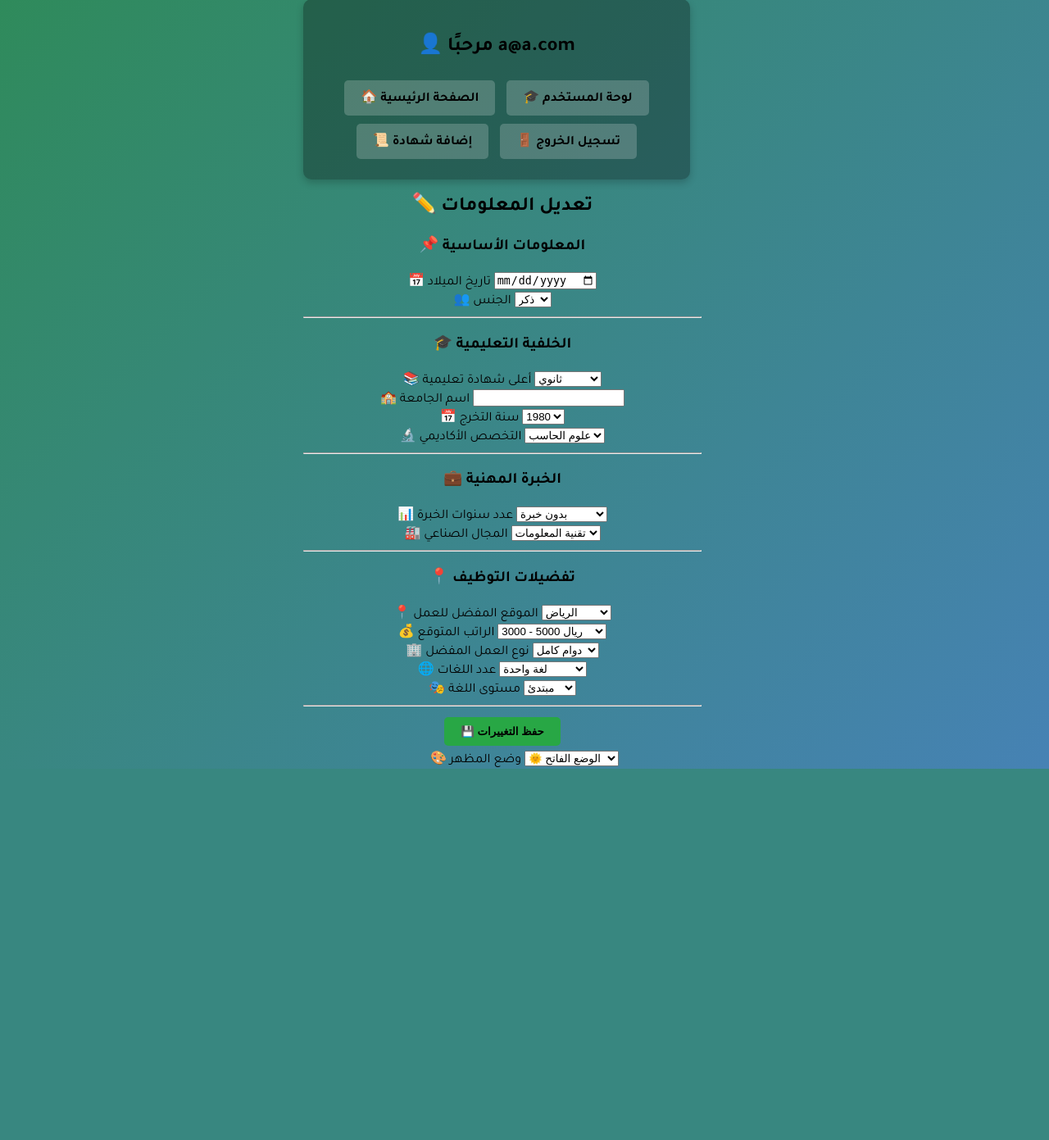
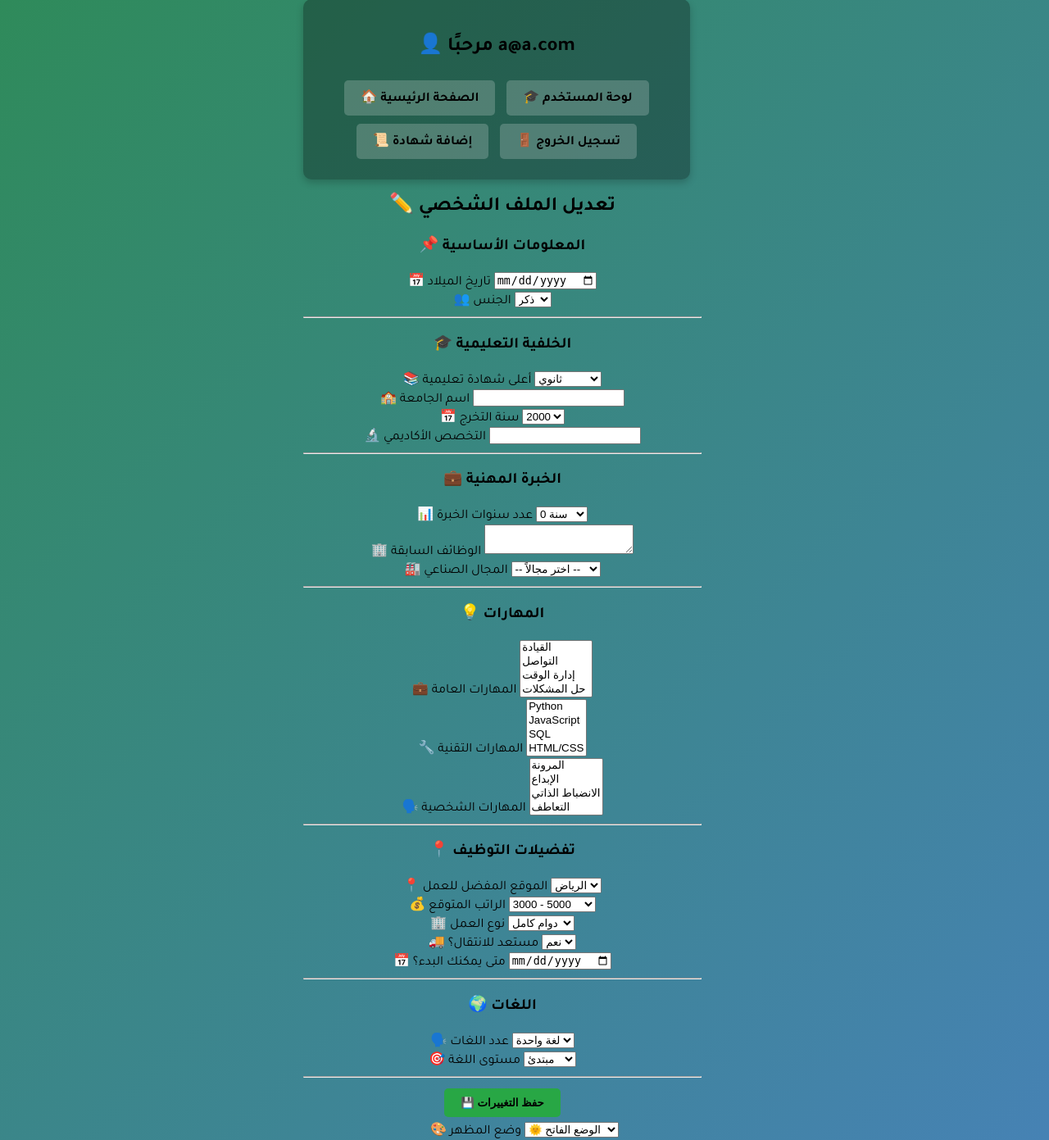
Before and after one commit to abdulaziz-maker/ProjectGrad, a Flask app: page /jobseeker-profile in a window 1280 px wide. Shown: the part 103-1494 px from the top of the page at 82% size. Before the commit the page ends 1041 px from the top, so only its background shows below. Run offline with Flask 3, Linux system fonts and the light colour scheme; a user stored in the database is signed in.

Commit message:
تحديث صفحة جوب سيكر بروفايل وإصلاح المهارات

```diff
--- a/app/routes.py
+++ b/app/routes.py
@@ -361,18 +361,24 @@ def jobseeker_profile():
 @login_required
 def update_profile():
     try:
-        print("✅ البيانات المستلمة:", request.form)  # طباعة البيانات للتحقق
+        print("✅ البيانات المستلمة:", request.form)  # تتبع
 
-        user = User.query.get(current_user.id)  # جلب المستخدم الحالي
+        user = User.query.get(current_user.id)
 
-        # ✅ تحويل تاريخ الميلاد من نص إلى `datetime.date`
+        # 🔹 تحويل التواريخ
         date_of_birth_str = request.form.get("date_of_birth")
         if date_of_birth_str:
             user.date_of_birth = datetime.strptime(date_of_birth_str, "%Y-%m-%d").date()
         else:
-            user.date_of_birth = None  # إذا كان الحقل فارغًا
+            user.date_of_birth = None
 
-        user.date_of_birth = request.form.get("date_of_birth") or None
+        available_start_date_str = request.form.get("available_start_date")
+        if available_start_date_str:
+            user.available_start_date = datetime.strptime(available_start_date_str, "%Y-%m-%d").date()
+        else:
+            user.available_start_date = None
+
+        # 🔹 الحقول النصية والاختيارات
         user.gender = request.form.get("gender") or None
         user.highest_education = request.form.get("highest_education") or None
         user.university_name = request.form.get("university_name") or None
@@ -382,36 +388,38 @@ def update_profile():
         user.previous_jobs = request.form.get("previous_jobs") or None
         user.industry = request.form.get("industry") or None
         user.certifications = request.form.get("certifications") or None
-        user.skills = request.form.get("skills") or None
-        user.technical_skills = request.form.get("technical_skills") or None
-        user.soft_skills = request.form.get("soft_skills") or None
         user.preferred_location = request.form.get("preferred_location") or None
         user.preferred_salary = request.form.get("preferred_salary") or None
         user.job_type = request.form.get("job_type") or None
-        user.willing_to_relocate = request.form.get("willing_to_relocate") or None
-        user.available_start_date = request.form.get("available_start_date") or None
+        user.willing_to_relocate = request.form.get("willing_to_relocate") == "yes"
         user.languages = request.form.get("languages") or None
         user.language_proficiency = request.form.get("language_proficiency") or None
 
-        # ✅ تحويل تاريخ بدء العمل المتوقع إلى `datetime.date`
-        available_start_date_str = request.form.get("available_start_date")
-        if available_start_date_str:
-            user.available_start_date = datetime.strptime(available_start_date_str, "%Y-%m-%d").date()
-        else:
-            user.available_start_date = None  # إذا كان الحقل فارغًا
+        # 🔹 القوائم المتعددة (المهارات)
+        user.skills = ', '.join(request.form.getlist("skills[]"))
+        user.technical_skills = ', '.join(request.form.getlist("technical_skills[]"))
+        user.soft_skills = ', '.join(request.form.getlist("soft_skills[]"))
 
-        user.languages = request.form.get("languages")
-        user.language_proficiency = request.form.get("language_proficiency")
+        # 🔹 المهارات الأخرى إذا تم اختيار "أخرى"
+        if request.form.get("other_skill"):
+            user.skills += f", {request.form.get('other_skill')}"
+        if request.form.get("other_technical_skill"):
+            user.technical_skills += f", {request.form.get('other_technical_skill')}"
+        if request.form.get("other_soft_skill"):
+            user.soft_skills += f", {request.form.get('other_soft_skill')}"
 
-        db.session.commit()  # حفظ التغييرات
+        # 🔹 حفظ التعديلات
+        db.session.commit()
         flash("✅ تم حفظ التغييرات بنجاح!", "success")
-        return redirect(url_for('main.jobseeker_resume'))  # 🔹 إعادة التوجيه إلى صفحة السيرة الذاتية
+        return redirect(url_for('main.jobseeker_resume'))
 
     except Exception as e:
         db.session.rollback()
-        print("❌ خطأ أثناء تحديث الملف الشخصي:", str(e))  # طباعة الخطأ في `Terminal`
+        print("❌ خطأ أثناء تحديث الملف الشخصي:", str(e))
         flash("❌ حدث خطأ أثناء حفظ البيانات، حاول مرة أخرى!", "danger")
         return redirect(url_for('main.jobseeker_profile'))
+
+
 
 
 @main.route('/jobseeker-resume', methods=['GET'])
--- a/app/templates/base.html
+++ b/app/templates/base.html
@@ -139,6 +139,7 @@
             });
         });
     </script>
-
+     <!-- ✅ أضف هذا السطر قبل نهاية </body> -->
+     <script src="https://code.jquery.com/jquery-3.6.0.min.js"></script>
 </body>
 </html>
--- a/app/templates/jobseeker_profile.html
+++ b/app/templates/jobseeker_profile.html
@@ -3,9 +3,8 @@
 {% block content %}
 <div class="container mt-5">
     <div class="profile-container">
-        <h2 class="text-center">✏️ تعديل المعلومات</h2>
+        <h2 class="text-center">✏️ تعديل الملف الشخصي</h2>
 
-        <!-- ✅ عرض رسالة نجاح بعد الحفظ -->
         {% with messages = get_flashed_messages(with_categories=true) %}
             {% if messages %}
                 {% for category, message in messages %}
@@ -19,20 +18,20 @@
             {% endif %}
         {% endwith %}
 
-        <!-- ✅ نموذج تعديل الملف الشخصي -->
         <form method="POST" action="{{ url_for('main.update_profile') }}" id="profileForm" class="custom-form">
             {{ form.hidden_tag() }}
 
             <!-- 🔹 المعلومات الأساسية -->
             <h3>📌 المعلومات الأساسية</h3>
+
             <div class="form-group">
-                <label for="date_of_birth">📅 تاريخ الميلاد</label>
-                <input type="date" name="date_of_birth" class="form-control custom-input" value="{{ form.date_of_birth.data or '' }}">
+                <label>📅 تاريخ الميلاد</label>
+                <input type="date" name="date_of_birth" class="form-control" value="{{ form.date_of_birth.data or '' }}">
             </div>
 
             <div class="form-group">
-                <label for="gender">👥 الجنس</label>
-                <select name="gender" class="form-control custom-select">
+                <label>👥 الجنس</label>
+                <select name="gender" class="form-control">
                     <option value="male" {% if form.gender.data == 'male' %}selected{% endif %}>ذكر</option>
                     <option value="female" {% if form.gender.data == 'female' %}selected{% endif %}>أنثى</option>
                 </select>
@@ -42,9 +41,10 @@
 
             <!-- 🔹 الخلفية التعليمية -->
             <h3>🎓 الخلفية التعليمية</h3>
+
             <div class="form-group">
-                <label for="highest_education">📚 أعلى شهادة تعليمية</label>
-                <select name="highest_education" class="form-control custom-select">
+                <label>📚 أعلى شهادة تعليمية</label>
+                <select name="highest_education" class="form-control">
                     <option value="high_school">ثانوي</option>
                     <option value="bachelor">بكالوريوس</option>
                     <option value="master">ماجستير</option>
@@ -53,85 +53,143 @@
             </div>
 
             <div class="form-group">
-                <label for="university_name">🏫 اسم الجامعة</label>
-                <input type="text" name="university_name" class="form-control custom-input" value="{{ form.university_name.data or '' }}">
+                <label>🏫 اسم الجامعة</label>
+                <input type="text" name="university_name" class="form-control" value="{{ form.university_name.data or '' }}">
             </div>
 
             <div class="form-group">
-                <label for="graduation_year">📅 سنة التخرج</label>
-                <select name="graduation_year" class="form-control custom-select">
-                    {% for year in range(1980, 2031) %}
-                    <option value="{{ year }}" {% if form.graduation_year.data == year %}selected{% endif %}>{{ year }}</option>
+                <label>📅 سنة التخرج</label>
+                <select name="graduation_year" class="form-control">
+                    {% for year in range(2000, 2031) %}
+                        <option value="{{ year }}" {% if form.graduation_year.data == year %}selected{% endif %}>{{ year }}</option>
                     {% endfor %}
                 </select>
             </div>
 
             <div class="form-group">
-                <label for="field_of_study">🔬 التخصص الأكاديمي</label>
-                <select name="field_of_study" class="form-control custom-select">
-                    <option value="computer_science">علوم الحاسب</option>
-                    <option value="engineering">الهندسة</option>
-                    <option value="business">إدارة الأعمال</option>
-                    <option value="medicine">الطب</option>
-                    <option value="law">القانون</option>
-                    <option value="other">أخرى</option>
-                </select>
+                <label>🔬 التخصص الأكاديمي</label>
+                <input type="text" name="field_of_study" class="form-control" value="{{ form.field_of_study.data or '' }}">
             </div>
 
             <hr>
 
             <!-- 🔹 الخبرة المهنية -->
             <h3>💼 الخبرة المهنية</h3>
+
             <div class="form-group">
-                <label for="experience_years">📊 عدد سنوات الخبرة</label>
-                <select name="experience_years" class="form-control custom-select">
-                    <option value="0">بدون خبرة</option>
-                    <option value="1-3">1-3 سنوات</option>
-                    <option value="4-6">4-6 سنوات</option>
-                    <option value="7+">7 سنوات أو أكثر</option>
+                <label>📊 عدد سنوات الخبرة</label>
+                <select name="experience_years" class="form-control">
+                    {% for i in range(0, 31) %}
+                        <option value="{{ i }}" {% if form.experience_years.data == i %}selected{% endif %}>{{ i }} سنة</option>
+                    {% endfor %}
                 </select>
             </div>
 
             <div class="form-group">
-                <label for="industry">🏭 المجال الصناعي</label>
-                <select name="industry" class="form-control custom-select">
-                    <option value="technology">تقنية المعلومات</option>
-                    <option value="healthcare">الرعاية الصحية</option>
-                    <option value="finance">المالية</option>
-                    <option value="education">التعليم</option>
-                    <option value="manufacturing">التصنيع</option>
-                    <option value="other">أخرى</option>
+                <label>🏢 الوظائف السابقة</label>
+                <textarea name="previous_jobs" class="form-control">{{ form.previous_jobs.data or '' }}</textarea>
+            </div>
+
+            <div class="form-group">
+                <label>🏭 المجال الصناعي</label>
+                <select name="industry" class="form-control">
+                    <option value="">-- اختر مجالاً --</option>
+                    <option value="IT">تقنية المعلومات</option>
+                    <option value="Finance">المالية</option>
+                    <option value="Healthcare">الرعاية الصحية</option>
+                    <option value="Education">التعليم</option>
+                    <option value="Engineering">الهندسة</option>
+                    <option value="Other">أخرى</option>
                 </select>
             </div>
 
             <hr>
 
-            <!-- 🔹 تفضيلات التوظيف -->
+            <!-- 🔹 المهارات -->
+            <h3>💡 المهارات</h3>
+
+            <div class="form-group">
+                <label for="skills">💼 المهارات العامة</label>
+                <select name="skills[]" multiple class="form-control" id="skillsSelect">
+                    <option value="القيادة">القيادة</option>
+                    <option value="التواصل">التواصل</option>
+                    <option value="إدارة الوقت">إدارة الوقت</option>
+                    <option value="حل المشكلات">حل المشكلات</option>
+                    <option value="التفكير النقدي">التفكير النقدي</option>
+                    <option value="العمل الجماعي">العمل الجماعي</option>
+                    <option value="Other">أخرى</option>
+                </select>
+
+                <!-- حقل يظهر فقط عند اختيار "أخرى" -->
+                <input type="text" name="skills[]" class="form-control mt-2" id="otherSkillInput" placeholder="اكتب مهارة أخرى" style="display: none;">
+            </div>
+
+
+
+            <div class="form-group">
+                <label for="technicalSkillsSelect">🔧 المهارات التقنية</label>
+                <select name="technical_skills[]" id="technicalSkillsSelect" multiple class="form-control">
+                    <option value="Python">Python</option>
+                    <option value="JavaScript">JavaScript</option>
+                    <option value="SQL">SQL</option>
+                    <option value="HTML/CSS">HTML/CSS</option>
+                    <option value="Django">Django</option>
+                    <option value="Flask">Flask</option>
+                    <option value="React">React</option>
+                    <option value="Git">Git</option>
+                    <option value="Other">أخرى</option>
+                </select>
+
+                <input type="text" name="other_technical_skill" id="otherTechnicalSkillInput" placeholder="اكتب المهارة التقنية الأخرى" class="form-control mt-2" style="display: none;">
+            </div>
+
+
+
+            <div class="form-group">
+                <label for="softSkillsSelect">🗣️ المهارات الشخصية</label>
+                <select name="soft_skills[]" id="softSkillsSelect" multiple class="form-control">
+                    <option value="المرونة">المرونة</option>
+                    <option value="الإبداع">الإبداع</option>
+                    <option value="الانضباط الذاتي">الانضباط الذاتي</option>
+                    <option value="التعاطف">التعاطف</option>
+                    <option value="الثقة بالنفس">الثقة بالنفس</option>
+                    <option value="Other">أخرى</option>
+                </select>
+
+                <input type="text" name="other_soft_skill" id="otherSoftSkillInput" placeholder="اكتب المهارة الشخصية الأخرى" class="form-control mt-2" style="display: none;">
+            </div>
+
+
+
+            <hr>
+
+            <!-- 🔹 التفضيلات -->
             <h3>📍 تفضيلات التوظيف</h3>
+
             <div class="form-group">
-                <label for="preferred_location">📍 الموقع المفضل للعمل</label>
-                <select name="preferred_location" class="form-control custom-select">
+                <label>📍 الموقع المفضل للعمل</label>
+                <select name="preferred_location" class="form-control">
                     <option value="riyadh">الرياض</option>
                     <option value="jeddah">جدة</option>
                     <option value="dammam">الدمام</option>
                     <option value="abha">أبها</option>
-                    <option value="other">مدينة أخرى</option>
+                    <option value="remote">عن بُعد</option>
                 </select>
             </div>
 
             <div class="form-group">
-                <label for="preferred_salary">💰 الراتب المتوقع</label>
-                <select name="preferred_salary" class="form-control custom-select">
-                    <option value="3000-5000">3000 - 5000 ريال</option>
-                    <option value="5000-8000">5000 - 8000 ريال</option>
-                    <option value="8000-12000">8000 - 12000 ريال</option>
-                    <option value="12000+">أكثر من 12000 ريال</option>
+                <label>💰 الراتب المتوقع</label>
+                <select name="preferred_salary" class="form-control">
+                    <option value="3000-5000">3000 - 5000</option>
+                    <option value="5000-8000">5000 - 8000</option>
+                    <option value="8000-12000">8000 - 12000</option>
+                    <option value="12000+">أكثر من 12000</option>
                 </select>
             </div>
 
             <div class="form-group">
-                <label for="job_type">🏢 نوع العمل المفضل</label>
-                <select name="job_type" class="form-control custom-select">
+                <label>🏢 نوع العمل</label>
+                <select name="job_type" class="form-control">
                     <option value="full-time">دوام كامل</option>
                     <option value="part-time">دوام جزئي</option>
                     <option value="remote">عن بُعد</option>
@@ -140,18 +198,36 @@
             </div>
 
             <div class="form-group">
-                <label for="languages">🌐 عدد اللغات</label>
-                <select name="languages" class="form-control custom-select">
-                    <option value="1">لغة واحدة</option>
-                    <option value="2">لغتين</option>
-                    <option value="3">3 لغات</option>
-                    <option value="4+">أكثر من 4 لغات</option>
+                <label>🚚 مستعد للانتقال؟</label>
+                <select name="willing_to_relocate" class="form-control">
+                    <option value="yes">نعم</option>
+                    <option value="no">لا</option>
                 </select>
             </div>
 
             <div class="form-group">
-                <label for="language_proficiency">🎭 مستوى اللغة</label>
-                <select name="language_proficiency" class="form-control custom-select">
+                <label>📅 متى يمكنك البدء؟</label>
+                <input type="date" name="available_start_date" class="form-control" value="{{ form.available_start_date.data or '' }}">
+            </div>
+
+            <hr>
+
+            <!-- 🔹 اللغات -->
+            <h3>🌍 اللغات</h3>
+
+            <div class="form-group">
+                <label>🗣️ عدد اللغات</label>
+                <select name="languages" class="form-control">
+                    <option value="1">لغة واحدة</option>
+                    <option value="2">لغتين</option>
+                    <option value="3">3 لغات</option>
+                    <option value="4+">أكثر من 4</option>
+                </select>
+            </div>
+
+            <div class="form-group">
+                <label>🎯 مستوى اللغة</label>
+                <select name="language_proficiency" class="form-control">
                     <option value="beginner">مبتدئ</option>
                     <option value="intermediate">متوسط</option>
                     <option value="advanced">متقدم</option>
@@ -160,9 +236,34 @@
 
             <hr>
 
-            <!-- 🔹 زر الحفظ -->
             <button type="submit" class="btn btn-success btn-block custom-btn">💾 حفظ التغييرات</button>
         </form>
     </div>
 </div>
+</form>
+</div>
+
+<script>
+    function setupOtherInput(selectId, inputId) {
+        const select = document.getElementById(selectId);
+        const input = document.getElementById(inputId);
+
+        select.addEventListener("change", function () {
+            const selected = Array.from(select.selectedOptions).map(option => option.value);
+            if (selected.includes("Other")) {
+                input.style.display = "block";
+            } else {
+                input.style.display = "none";
+                input.value = "";
+            }
+        });
+    }
+
+    document.addEventListener("DOMContentLoaded", function () {
+        setupOtherInput("skillsSelect", "otherSkillInput");
+        setupOtherInput("technicalSkillsSelect", "otherTechnicalSkillInput");
+        setupOtherInput("softSkillsSelect", "otherSoftSkillInput");
+    });
+</script>
+
 {% endblock %}
```
Also changed, not shown: yusur.db.
